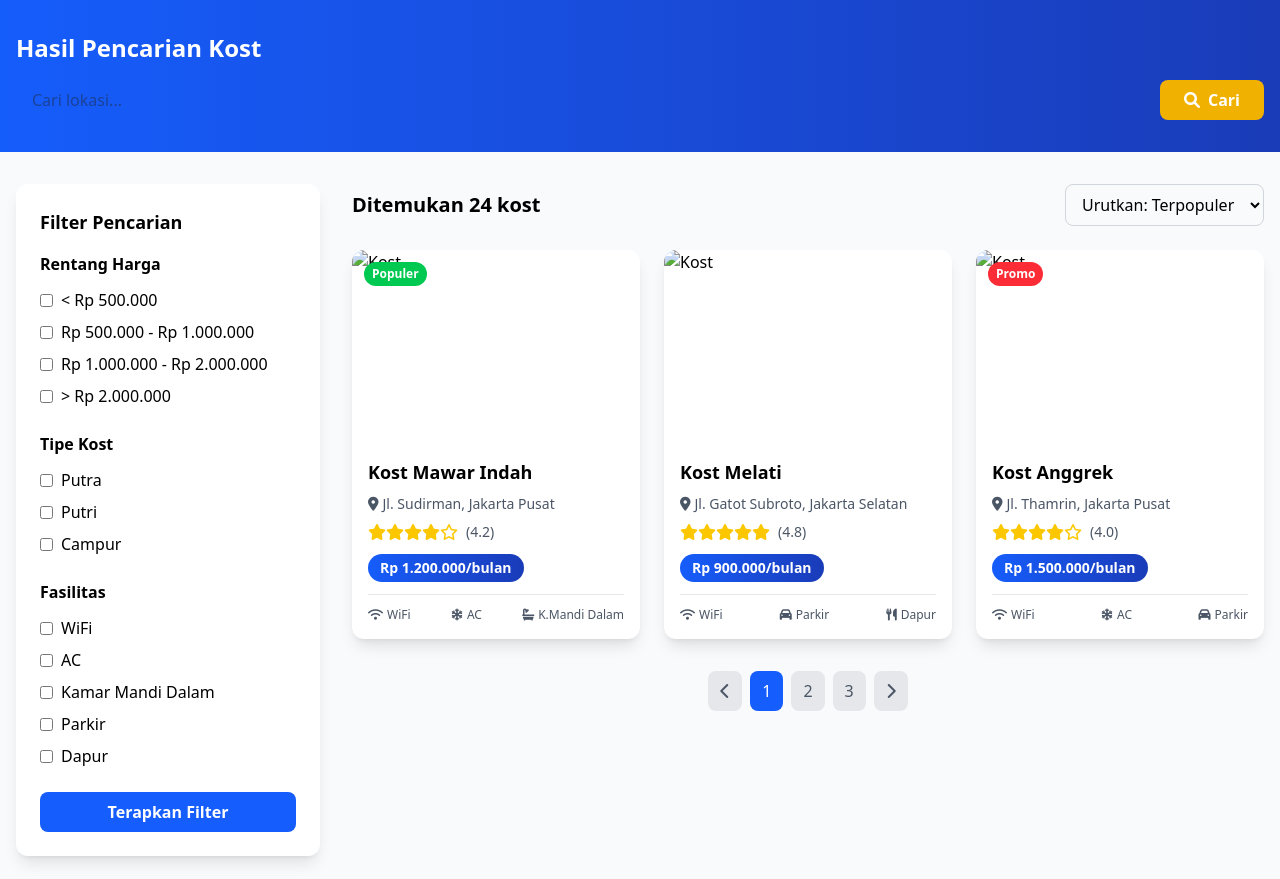
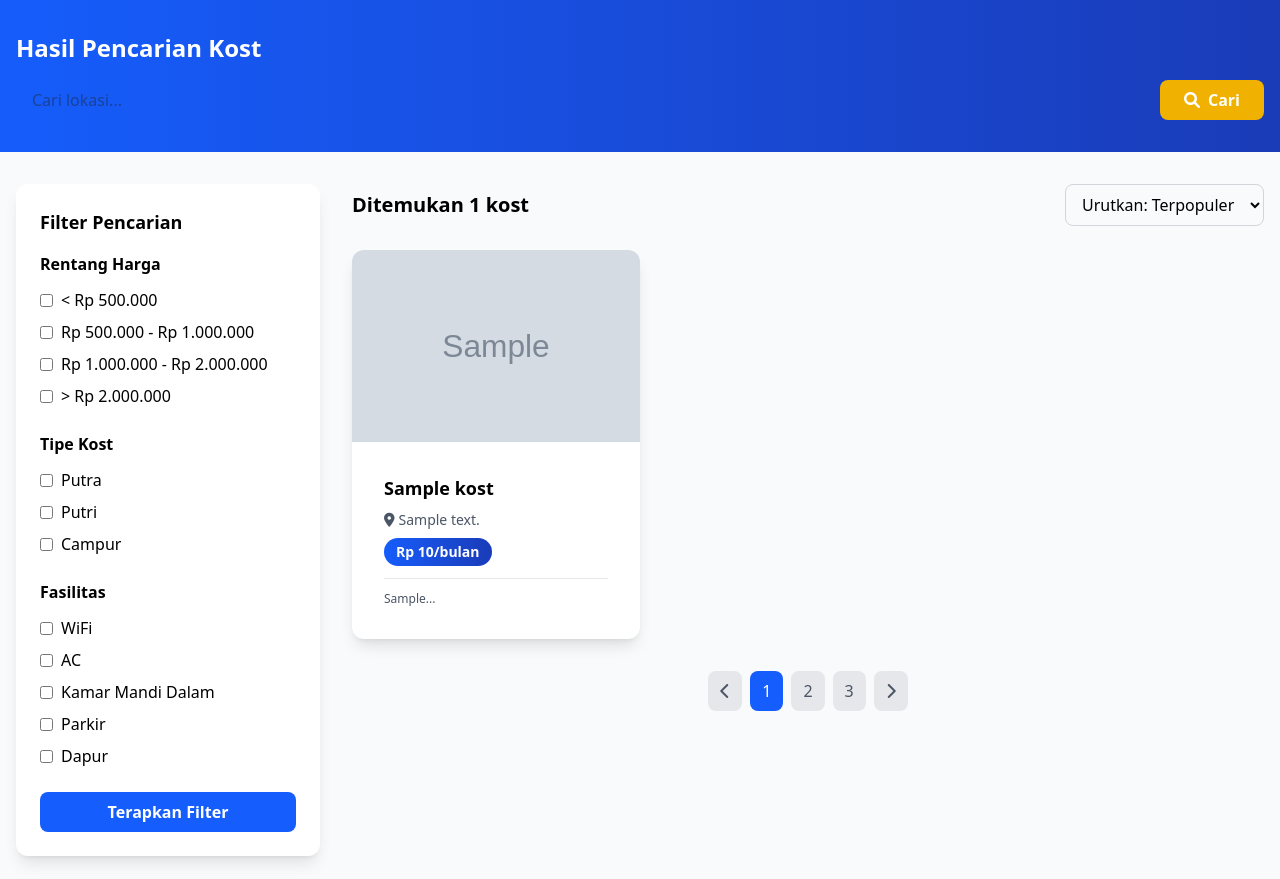
Before and after one commit to Reisz-rgb/Info_Kost, a PHP site: page /search.php in a window 1280 px wide. Shown: the part 60-939 px from the top of the page. Run offline with PHP 8.4, Linux system fonts and the light colour scheme; tables that the repository leaves empty or names only in its code hold one stand-in row (values such as "Sample post"); grey boxes marked "Sample" are stand-in pictures; style sheets or scripts are compiled from the project's sources; some libraries are stand-ins or nearby versions.

Commit message:
add fitur search, sort, filter

```diff
--- a/src/display_produk.php
+++ b/src/display_produk.php
@@ -17,7 +17,7 @@
     <meta name="viewport" content="width=device-width, initial-scale=1.0">
     <link href="./output.css" rel="stylesheet">
     <link href="https://cdnjs.cloudflare.com/ajax/libs/font-awesome/6.0.0/css/all.min.css" rel="stylesheet">
-    <title>Kost Putri Griya Mun - Kos Hero</title>
+    <title><?php echo htmlspecialchars($kost['nama_kos']); ?></title>
 </head>
 <body class="bg-gray-50">
 
--- a/src/search.php
+++ b/src/search.php
@@ -1,3 +1,110 @@
+<?php
+include 'koneksi.php';
+
+$search     = $_GET['search'] ?? '';
+$harga      = $_GET['harga'] ?? [];
+$tipe       = $_GET['tipe'] ?? [];
+$fasilitas  = $_GET['fasilitas'] ?? [];
+$sort       = $_GET['sort'] ?? 'rating';
+
+$query = "SELECT * FROM kost WHERE 1=1";
+$params = [];
+$types = "";
+
+// ------------------
+// Search by keyword
+// ------------------
+if (!empty($search)) {
+    $query .= " AND (nama_kos LIKE ? OR alamat LIKE ? OR deskripsi LIKE ?)";
+    $searchTerm = "%$search%";
+    $params[] = &$searchTerm;
+    $params[] = &$searchTerm;
+    $params[] = &$searchTerm;
+    $types .= "sss";
+}
+
+// ------------------
+// Filter Harga
+// ------------------
+$hargaConditions = [];
+foreach ($harga as $range) {
+    switch ($range) {
+        case '1':
+            $hargaConditions[] = "harga < 500000";
+            break;
+        case '2':
+            $hargaConditions[] = "harga BETWEEN 500000 AND 1000000";
+            break;
+        case '3':
+            $hargaConditions[] = "harga BETWEEN 1000000 AND 2000000";
+            break;
+        case '4':
+            $hargaConditions[] = "harga > 2000000";
+            break;
+    }
+}
+if (!empty($hargaConditions)) {
+    $query .= " AND (" . implode(" OR ", $hargaConditions) . ")";
+}
+
+// ------------------
+// Filter Tipe Kost
+// ------------------
+if (!empty($tipe)) {
+    $placeholders = implode(',', array_fill(0, count($tipe), '?'));
+    $query .= " AND tipe IN ($placeholders)";
+    foreach ($tipe as $t) {
+        $params[] = &$t;
+        $types .= "s";
+    }
+}
+
+// ------------------
+// Filter Fasilitas
+// ------------------
+foreach ($fasilitas as $f) {
+    $query .= " AND fasilitas LIKE ?";
+    $likeF = "%$f%";
+    $params[] = &$likeF;
+    $types .= "s";
+}
+
+// ------------------
+// Sorting
+// ------------------
+switch ($sort) {
+    case 'termurah':
+        $query .= " ORDER BY harga ASC";
+        break;
+    case 'termahal':
+        $query .= " ORDER BY harga DESC";
+        break;
+    case 'rating':
+        $query .= " ORDER BY rating DESC";
+        break;
+    case 'populer':
+    default:
+        $query .= " ORDER BY popularitas DESC";
+        break;
+}
+
+// ------------------
+// Eksekusi Query
+// ------------------
+$stmt = $conn->prepare($query);
+if (!empty($params)) {
+    $stmt->bind_param($types, ...$params);
+}
+$stmt->execute();
+$result = $stmt->get_result();
+
+$kost_list = [];
+while ($row = $result->fetch_assoc()) {
+    $kost_list[] = $row;
+}
+$jumlah_kost = count($kost_list);
+?>
+
 <!DOCTYPE html>
 <html lang="id">
 <head>
@@ -47,7 +154,7 @@
         <div class="flex flex-col lg:flex-row gap-8">
            <!-- Filter Sidebar -->
 <div class="lg:w-1/4">
-                <div class="bg-white rounded-xl shadow-lg p-6 sticky top-4">
+    <form method="GET" action="search.php" class="bg-white rounded-xl shadow-lg p-6 sticky top-4">
         <h3 class="text-lg font-bold mb-4">Filter Pencarian</h3>
 
         <!-- Price Range -->
@@ -55,16 +162,16 @@
             <h4 class="font-semibold mb-3">Rentang Harga</h4>
             <div class="space-y-2">
                 <label class="flex items-center">
-                                <input type="checkbox" class="mr-2"> < Rp 500.000
+                    <input type="checkbox" name="harga[]" value="1" class="mr-2"> &lt; Rp 500.000
                 </label>
                 <label class="flex items-center">
-                                <input type="checkbox" class="mr-2"> Rp 500.000 - Rp 1.000.000
+                    <input type="checkbox" name="harga[]" value="2" class="mr-2"> Rp 500.000 - Rp 1.000.000
                 </label>
                 <label class="flex items-center">
-                                <input type="checkbox" class="mr-2"> Rp 1.000.000 - Rp 2.000.000
+                    <input type="checkbox" name="harga[]" value="3" class="mr-2"> Rp 1.000.000 - Rp 2.000.000
                 </label>
                 <label class="flex items-center">
-                                <input type="checkbox" class="mr-2"> > Rp 2.000.000
+                    <input type="checkbox" name="harga[]" value="4" class="mr-2"> &gt; Rp 2.000.000
                 </label>
             </div>
         </div>
@@ -74,13 +181,13 @@
             <h4 class="font-semibold mb-3">Tipe Kost</h4>
             <div class="space-y-2">
                 <label class="flex items-center">
-                                <input type="checkbox" class="mr-2"> Putra
+                    <input type="checkbox" name="tipe[]" value="Putra" class="mr-2"> Putra
                 </label>
                 <label class="flex items-center">
-                                <input type="checkbox" class="mr-2"> Putri
+                    <input type="checkbox" name="tipe[]" value="Putri" class="mr-2"> Putri
                 </label>
                 <label class="flex items-center">
-                                <input type="checkbox" class="mr-2"> Campur
+                    <input type="checkbox" name="tipe[]" value="Campur" class="mr-2"> Campur
                 </label>
             </div>
         </div>
@@ -90,147 +197,74 @@
             <h4 class="font-semibold mb-3">Fasilitas</h4>
             <div class="space-y-2">
                 <label class="flex items-center">
-                                <input type="checkbox" class="mr-2"> WiFi
+                    <input type="checkbox" name="fasilitas[]" value="WiFi" class="mr-2"> WiFi
                 </label>
                 <label class="flex items-center">
-                                <input type="checkbox" class="mr-2"> AC
+                    <input type="checkbox" name="fasilitas[]" value="AC" class="mr-2"> AC
                 </label>
                 <label class="flex items-center">
-                                <input type="checkbox" class="mr-2"> Kamar Mandi Dalam
+                    <input type="checkbox" name="fasilitas[]" value="Kamar Mandi Dalam" class="mr-2"> Kamar Mandi Dalam
                 </label>
                 <label class="flex items-center">
-                                <input type="checkbox" class="mr-2"> Parkir
+                    <input type="checkbox" name="fasilitas[]" value="Parkir" class="mr-2"> Parkir
                 </label>
                 <label class="flex items-center">
-                                <input type="checkbox" class="mr-2"> Dapur
+                    <input type="checkbox" name="fasilitas[]" value="Dapur" class="mr-2"> Dapur
                 </label>
             </div>
         </div>
 
-                    <button class="w-full bg-blue-600 hover:bg-blue-700 text-white py-2 px-4 rounded-lg font-semibold">
+        <button type="submit" class="w-full bg-blue-600 hover:bg-blue-700 text-white py-2 px-4 rounded-lg font-semibold">
             Terapkan Filter
         </button>
-                </div>
+    </form>
 </div>
 
 <!-- Results -->
 <div class="lg:w-3/4">
     <div class="flex justify-between items-center mb-6">
-                    <h2 class="text-xl font-bold">Ditemukan 24 kost</h2>
-                    <select class="border border-gray-300 rounded-lg px-3 py-2">
-                        <option>Urutkan: Terpopuler</option>
-                        <option>Harga Terendah</option>
-                        <option>Harga Tertinggi</option>
-                        <option>Rating Tertinggi</option>
+        <h2 class="text-xl font-bold">Ditemukan <?= $jumlah_kost ?> kost</h2>
+        <form method="GET" action="search.php">
+            <input type="hidden" name="q" value="<?= htmlspecialchars($_GET['q'] ?? '') ?>">
+            <select name="sort" onchange="this.form.submit()" class="border border-gray-300 rounded-lg px-3 py-2">
+                <option value="populer" <?= ($_GET['sort'] ?? '') === 'populer' ? 'selected' : '' ?>>Urutkan: Terpopuler</option>
+                <option value="termurah" <?= ($_GET['sort'] ?? '') === 'termurah' ? 'selected' : '' ?>>Harga Terendah</option>
+                <option value="termahal" <?= ($_GET['sort'] ?? '') === 'termahal' ? 'selected' : '' ?>>Harga Tertinggi</option>
+                <option value="rating" <?= ($_GET['sort'] ?? '') === 'rating' ? 'selected' : '' ?>>Rating Tertinggi</option>
             </select>
+        </form>
     </div>
+
 
                 <!-- Kost Cards Grid -->
                 <div class="grid md:grid-cols-2 xl:grid-cols-3 gap-6">
-                    <!-- Kost Card 1 -->
+    <?php if (count($kost_list) > 0): ?>
+        <?php foreach ($kost_list as $kost): ?>
         <div class="bg-white rounded-xl shadow-lg overflow-hidden hover:-translate-y-2 transition-transform duration-300">
             <div class="relative">
-                            <img src="https://via.placeholder.com/300x200" alt="Kost" class="w-full h-48 object-cover">
-                            <span class="absolute top-3 left-3 bg-green-500 text-white px-2 py-1 rounded-full text-xs font-semibold">
-                                Populer
+                <img src="<?= htmlspecialchars($kost['gambar'] ?? 'https://via.placeholder.com/300x200') ?>" alt="Kost" class="w-full h-48 object-cover">
+            </div>
+            <div class="p-4">
+            <div class="p-4 cursor-pointer" onclick="window.location.href='display_produk.php?id=<?= $kost['id']; ?>'">
+    <h3 class="font-bold text-lg mb-2"><?= htmlspecialchars($kost['nama_kos']) ?></h3>
+                <p class="text-gray-600 text-sm mb-2">
+                    <i class="fas fa-map-marker-alt mr-1"></i><?= htmlspecialchars($kost['alamat']) ?>
+                </p>
+                <div class="flex items-center justify-between">
+                    <span class="bg-gradient-to-r from-blue-600 to-blue-800 text-white px-3 py-1 rounded-full text-sm font-bold">
+                        Rp <?= number_format($kost['harga'], 0, ',', '.') ?>/bulan
                     </span>
                 </div>
-                        <div class="p-4">
-                            <h3 class="font-bold text-lg mb-2">Kost Mawar Indah</h3>
-                            <p class="text-gray-600 text-sm mb-2">
-                                <i class="fas fa-map-marker-alt mr-1"></i>Jl. Sudirman, Jakarta Pusat
-                            </p>
-                            <div class="flex items-center mb-3">
-                                <div class="flex text-yellow-400">
-                                    <i class="fas fa-star"></i>
-                                    <i class="fas fa-star"></i>
-                                    <i class="fas fa-star"></i>
-                                    <i class="fas fa-star"></i>
-                                    <i class="far fa-star"></i>
-                                </div>
-                                <span class="text-gray-600 text-sm ml-2">(4.2)</span>
-                            </div>
-                            <div class="flex items-center justify-between">
-                                <span class="bg-gradient-to-r from-blue-600 to-blue-800 text-white px-3 py-1 rounded-full text-sm font-bold">
-                                    Rp 1.200.000/bulan
-                                </span>
-                            </div>
-                            <div class="mt-3 pt-3 border-t border-gray-200 flex justify-between text-xs text-gray-600">
-                                <span><i class="fas fa-wifi mr-1"></i>WiFi</span>
-                                <span><i class="fas fa-snowflake mr-1"></i>AC</span>
-                                <span><i class="fas fa-bath mr-1"></i>K.Mandi Dalam</span>
+                <div class="mt-3 pt-3 border-t border-gray-200 text-xs text-gray-600">
+                    <?= htmlspecialchars(substr($kost['deskripsi'], 0, 100)) ?>...
                 </div>
         </div>
             </div>
-
-                    <!-- Kost Card 2 -->
-                    <div class="bg-white rounded-xl shadow-lg overflow-hidden hover:-translate-y-2 transition-transform duration-300">
-                        <div class="relative">
-                            <img src="https://via.placeholder.com/300x200" alt="Kost" class="w-full h-48 object-cover">
         </div>
-                        <div class="p-4">
-                            <h3 class="font-bold text-lg mb-2">Kost Melati</h3>
-                            <p class="text-gray-600 text-sm mb-2">
-                                <i class="fas fa-map-marker-alt mr-1"></i>Jl. Gatot Subroto, Jakarta Selatan
-                            </p>
-                            <div class="flex items-center mb-3">
-                                <div class="flex text-yellow-400">
-                                    <i class="fas fa-star"></i>
-                                    <i class="fas fa-star"></i>
-                                    <i class="fas fa-star"></i>
-                                    <i class="fas fa-star"></i>
-                                    <i class="fas fa-star"></i>
-                                </div>
-                                <span class="text-gray-600 text-sm ml-2">(4.8)</span>
-                            </div>
-                            <div class="flex items-center justify-between">
-                                <span class="bg-gradient-to-r from-blue-600 to-blue-800 text-white px-3 py-1 rounded-full text-sm font-bold">
-                                    Rp 900.000/bulan
-                                </span>
-                            </div>
-                            <div class="mt-3 pt-3 border-t border-gray-200 flex justify-between text-xs text-gray-600">
-                                <span><i class="fas fa-wifi mr-1"></i>WiFi</span>
-                                <span><i class="fas fa-car mr-1"></i>Parkir</span>
-                                <span><i class="fas fa-utensils mr-1"></i>Dapur</span>
-                            </div>
-                        </div>
-                    </div>
-
-                    <!-- Add more kost cards as needed -->
-                    <div class="bg-white rounded-xl shadow-lg overflow-hidden hover:-translate-y-2 transition-transform duration-300">
-                        <div class="relative">
-                            <img src="https://via.placeholder.com/300x200" alt="Kost" class="w-full h-48 object-cover">
-                            <span class="absolute top-3 left-3 bg-red-500 text-white px-2 py-1 rounded-full text-xs font-semibold">
-                                Promo
-                            </span>
-                        </div>
-                        <div class="p-4">
-                            <h3 class="font-bold text-lg mb-2">Kost Anggrek</h3>
-                            <p class="text-gray-600 text-sm mb-2">
-                                <i class="fas fa-map-marker-alt mr-1"></i>Jl. Thamrin, Jakarta Pusat
-                            </p>
-                            <div class="flex items-center mb-3">
-                                <div class="flex text-yellow-400">
-                                    <i class="fas fa-star"></i>
-                                    <i class="fas fa-star"></i>
-                                    <i class="fas fa-star"></i>
-                                    <i class="fas fa-star"></i>
-                                    <i class="far fa-star"></i>
-                                </div>
-                                <span class="text-gray-600 text-sm ml-2">(4.0)</span>
-                            </div>
-                            <div class="flex items-center justify-between">
-                                <span class="bg-gradient-to-r from-blue-600 to-blue-800 text-white px-3 py-1 rounded-full text-sm font-bold">
-                                    Rp 1.500.000/bulan
-                                </span>
-                            </div>
-                            <div class="mt-3 pt-3 border-t border-gray-200 flex justify-between text-xs text-gray-600">
-                                <span><i class="fas fa-wifi mr-1"></i>WiFi</span>
-                                <span><i class="fas fa-snowflake mr-1"></i>AC</span>
-                                <span><i class="fas fa-car mr-1"></i>Parkir</span>
-                            </div>
-                        </div>
-                    </div>
+        <?php endforeach; ?>
+    <?php else: ?>
+        <p class="text-gray-600">Tidak ada kost yang ditemukan untuk pencarian.</p>
+    <?php endif; ?>
 </div>
 
                 <!-- Pagination -->
```
Also changed, not shown: src/index.php (+25 -7 lines). Lines whose indentation alone changed are shown as unchanged.
